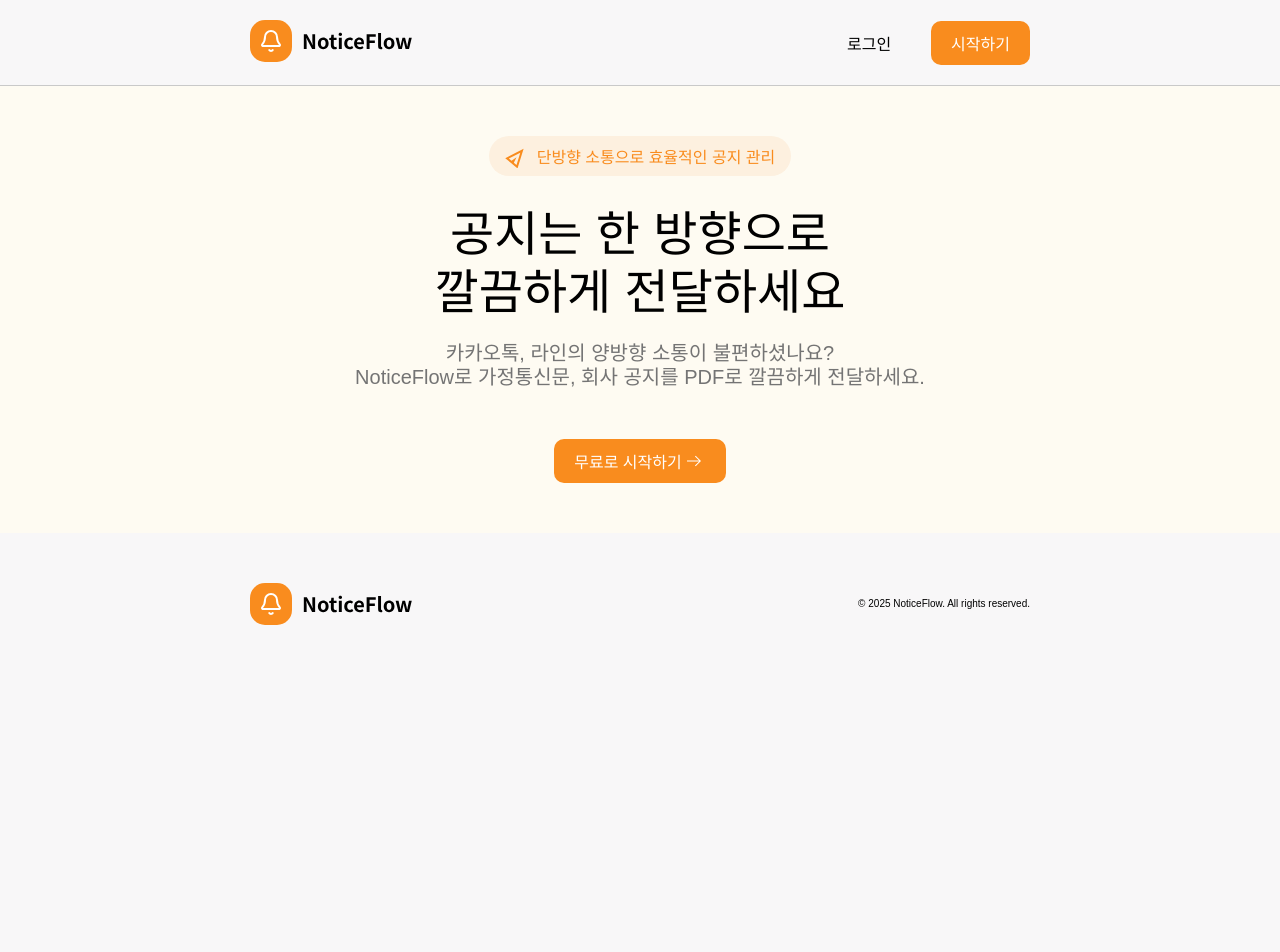
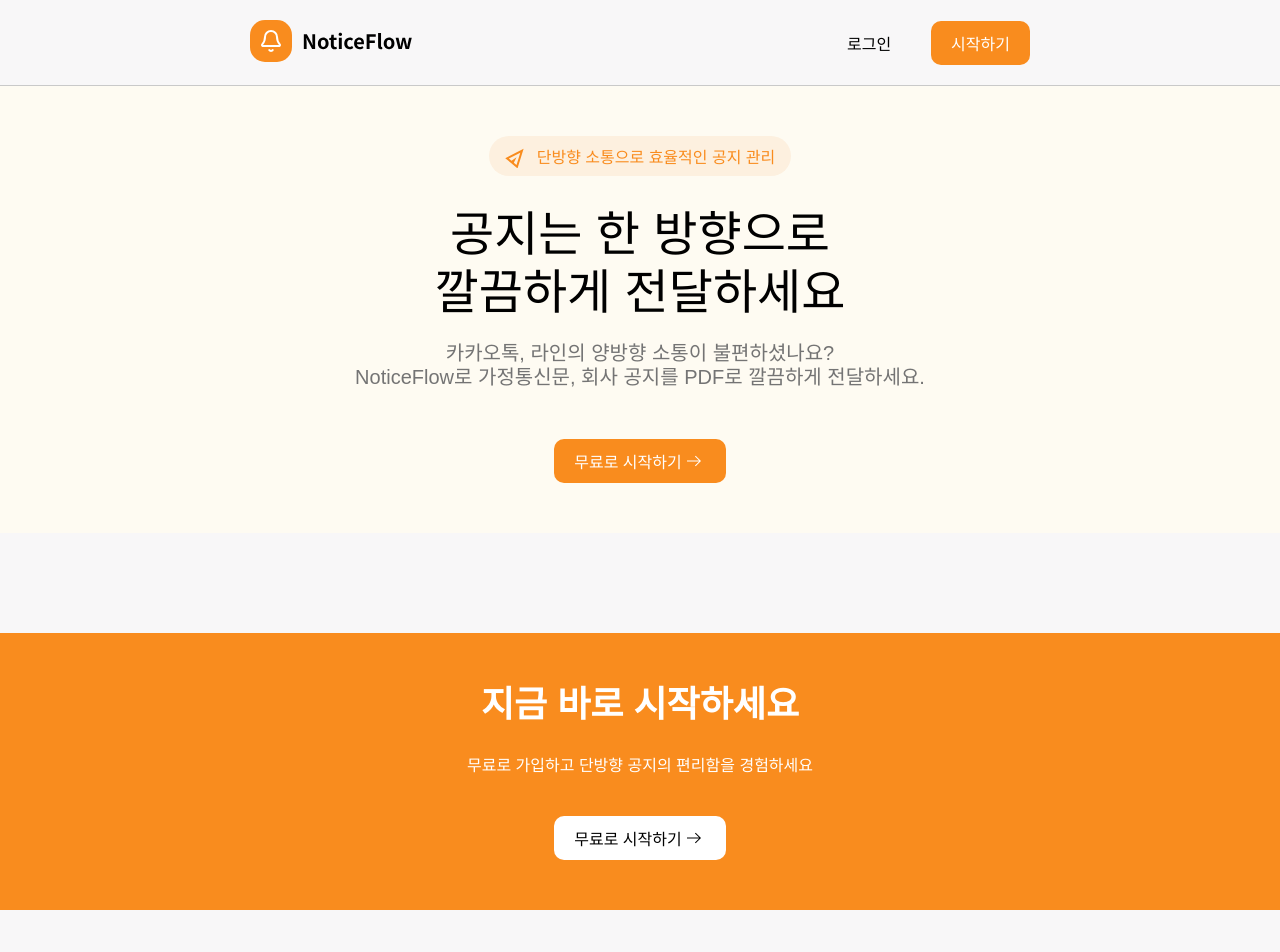
Before and after one commit to gimeast/NoticeFlow, a React (Vite) app in the folder front/: page / in a window 1280 px wide. Shown: the top 952 px of the page. Before the commit the page ends 800 px from the top, so only its background shows below. Built offline with nearby package versions, Linux system fonts and the light colour scheme; a web font is replaced by a local one.

Commit message:
NoticeFlow 프론트
- FooterBanner UI 추가

```diff
--- /dev/null
+++ b/front/src/components/landing/FooterBanner.module.scss
@@ -0,0 +1,26 @@
+@use '@/styles/variables/colors' as c;
+
+.footerBanner {
+    display: flex;
+    flex-direction: column;
+    align-items: center;
+
+    padding: 5rem 0;
+    margin-top: 10rem;
+
+    color: #fff;
+    background-color: c.$orange;
+
+    h2 {
+        font-weight: 700;
+        font-size: 3.6rem;
+    }
+    p {
+        margin-top: 3rem;
+
+        font-size: 1.6rem;
+    }
+    button {
+        margin-top: 4rem;
+    }
+}
--- a/front/src/components/landing/FooterBanner.tsx
+++ b/front/src/components/landing/FooterBanner.tsx
@@ -1,5 +1,18 @@
+import Button from '@/components/buttons/Button.tsx';
+import arrowIcon from '@/assets/icons/arrow_right_black.svg';
+import style from './FooterBanner.module.scss';
+
 const FooterBanner = () => {
-    return <div></div>;
+    return (
+        <section className={style.footerBanner}>
+            <h2>지금 바로 시작하세요</h2>
+            <p>무료로 가입하고 단방향 공지의 편리함을 경험하세요</p>
+            <Button type='button' size='sm' bgColor='white' color='black'>
+                무료로 시작하기
+                <img src={arrowIcon} alt='' />
+            </Button>
+        </section>
+    );
 };
 
 export default FooterBanner;
--- a/front/src/components/landing/TopBanner.module.scss
+++ b/front/src/components/landing/TopBanner.module.scss
@@ -41,7 +41,7 @@
         margin-top: 2rem;
     }
 
-    .startButton {
+    button {
         margin-top: 5rem;
     }
 }
--- a/front/src/components/landing/TopBanner.tsx
+++ b/front/src/components/landing/TopBanner.tsx
@@ -1,5 +1,5 @@
 import sendIcon from '@/assets/icons/send.svg';
-import arrowIcon from '@/assets/icons/arrow_right.svg';
+import arrowIcon from '@/assets/icons/arrow_right_white.svg';
 import style from './TopBanner.module.scss';
 import Button from '@/components/buttons/Button.tsx';
 
@@ -17,12 +17,10 @@
                 카카오톡, 라인의 양방향 소통이 불편하셨나요? <br />
                 NoticeFlow로 가정통신문, 회사 공지를 PDF로 깔끔하게 전달하세요.
             </p>
-            <div className={style.startButton}>
-                <Button type='button' size='sm' bgColor='orange' color='white'>
-                    무료로 시작하기
-                    <img src={arrowIcon} alt='' />
-                </Button>
-            </div>
+            <Button type='button' size='sm' bgColor='orange' color='white'>
+                무료로 시작하기
+                <img src={arrowIcon} alt='' />
+            </Button>
         </section>
     );
 };
```
Also changed, not shown: front/src/assets/icons/arrow_right_black.svg (added), front/src/assets/icons/arrow_right_white.svg (renamed from front/src/assets/icons/arrow_right.svg).
